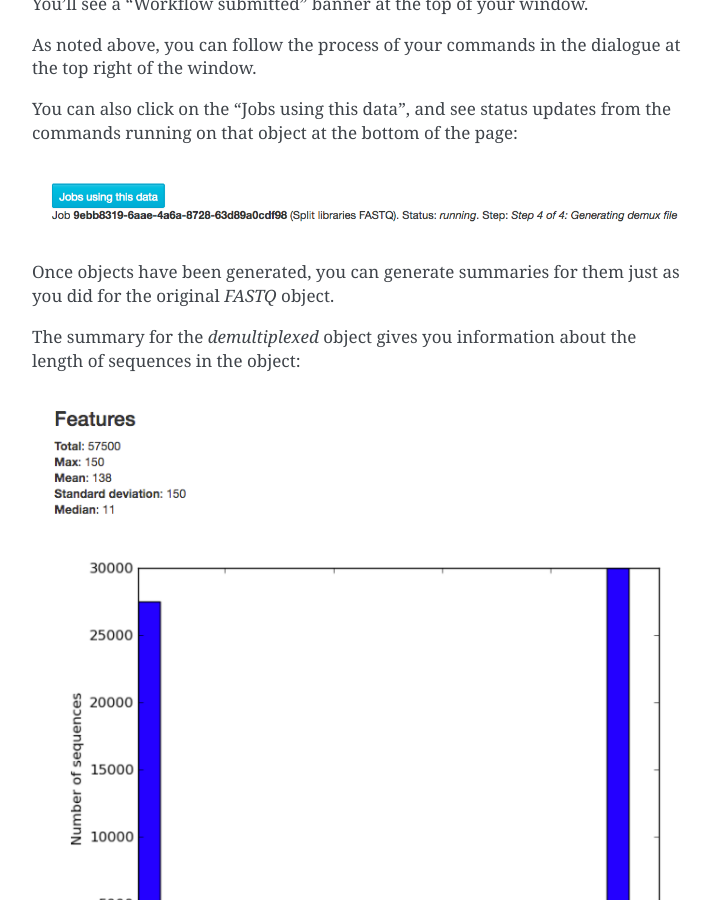
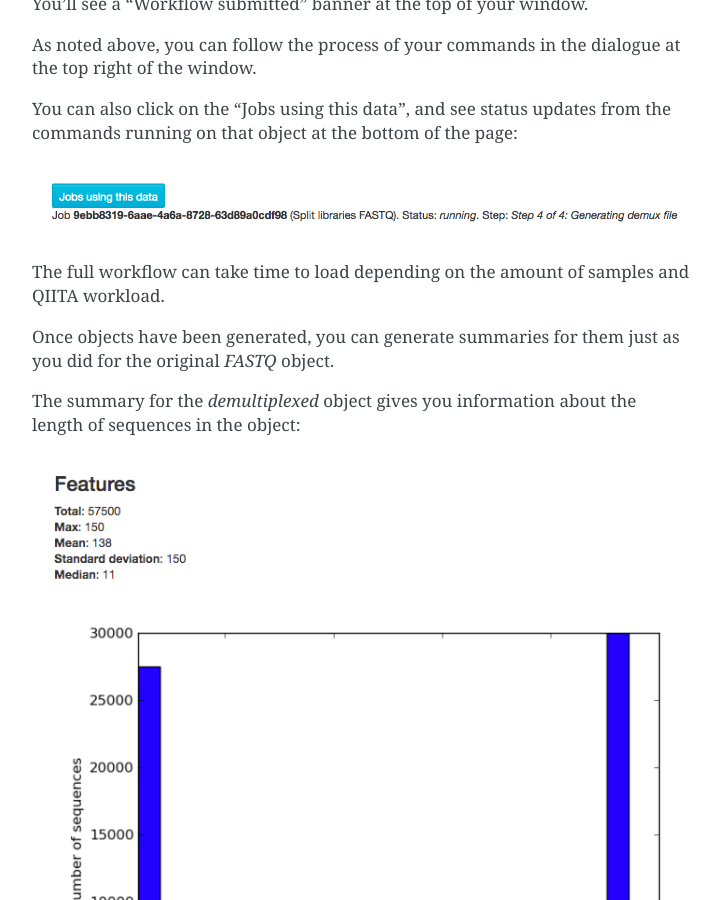
Before and after one commit to biocore/cmi-workshops, a Sphinx documentation site: the page built from docs/qiita-16S-processing.rst, in a window 1280 px wide and 900 px high, scrolled down 11074 px. Shown: the whole window, without its empty margins (388-1107 px from the left). Built offline with Sphinx 7.4.7, drawn with Linux system fonts in a browser that asks for light colours.

Commit message:
Update qiita-16S-processing.rst

```diff
--- a/docs/qiita-16S-processing.rst
+++ b/docs/qiita-16S-processing.rst
@@ -288,6 +288,8 @@ updates from the commands running on that object at the bottom of the page:
 .. figure::  images/jobs_data.png
    :align:   center
 
+The full workflow can take time to load depending on the amount of samples and QIITA workload.
+
 Once objects have been generated, you can generate summaries for them just
 as you did for the original `FASTQ` object.
 
```
